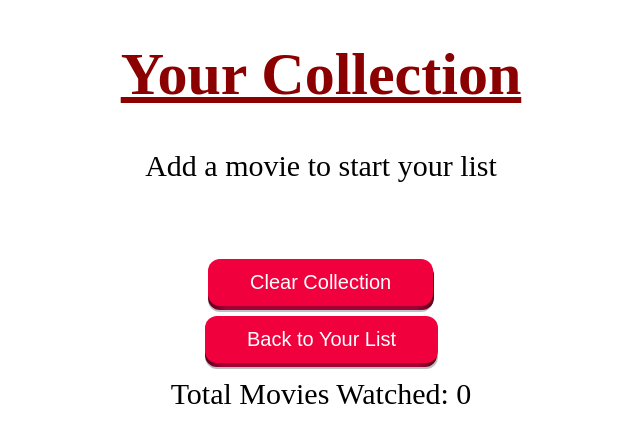
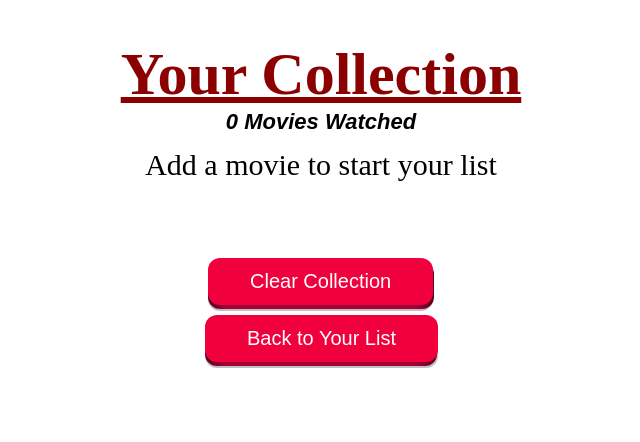
Before and after one commit to dylan-sloan/MovieSafe, a React (Create React App) app: page /collection in a window 1280 px wide. Shown: the top 442 px of the page, without its empty margins (319-959 px from the left). Built offline with nearby package versions, Linux system fonts and the light colour scheme.

Commit message:
UPD: HashRouter for gh pages support

```diff
--- a/package.json
+++ b/package.json
@@ -23,12 +23,12 @@
     "web-vitals": "^2.1.4"
   },
   "scripts": {
+    "predeploy": "npm run build",
+    "deploy": "gh-pages -d build",
     "start": "react-scripts start",
     "build": "react-scripts build",
     "test": "react-scripts test",
-    "eject": "react-scripts eject",
-    "predeploy": "npm run build",
-    "deploy": "gh-pages -d build"
+    "eject": "react-scripts eject"
   },
   "eslintConfig": {
     "extends": [
--- a/src/App.js
+++ b/src/App.js
@@ -4,7 +4,7 @@ import Collection from "./components/Collection";
 import CollectionClearPage from "./components/CollectionClearPage";
 import Home from "./components/Home";
 
-//TODO Set up Google Firebase as backend to scale
+//TODO Set up backend to scale
 
 function App() {
 
--- a/src/components/Collection.js
+++ b/src/components/Collection.js
@@ -26,7 +26,8 @@ const Collection = () => {
 
   return (
     <div>
-        <h1 className="heading"> Your Collection </h1>
+        <h1 className="collectionHeading"> Your Collection </h1>
+        <div className='totalWatched'>{collectedMovies.length} Movies Watched</div>
         <div className='movieList'>
           {<WatchList className="movieList" movies={collectedMovies} toggleWatched={toggleClicked}></WatchList>}
         </div>
@@ -46,7 +47,6 @@ const Collection = () => {
                 Back to Your List
             </span>
         </button>
-        <div className='movieList'>Total Movies Watched: {collectedMovies.length}</div>
     </div>
   )
 }
--- a/src/components/styling.css
+++ b/src/components/styling.css
@@ -13,12 +13,29 @@ a:hover {
   font-size: 60px;
 }
 
+.collectionHeading {
+  color: darkred;
+  text-align: center;
+  text-decoration-line: underline;
+  font-size: 60px;
+  margin-bottom: 0%;
+}
+
 .movieList {
   text-align: center;
   width: 500px;
   font-size: 30px;
   margin: 0 auto;
   display: block;
+}
+
+.totalWatched {
+  text-align: center;
+  font-size: 22px;
+  font-family: sans-serif;
+  font-weight: bolder;
+  font-style: italic;
+  padding-bottom: 1%;
 }
 
 .promptPage {
```
Also changed, not shown: src/components/Movie.js (line endings or trailing spaces), src/components/WatchList.js (line endings or trailing spaces). Lines whose indentation alone changed are shown as unchanged.
